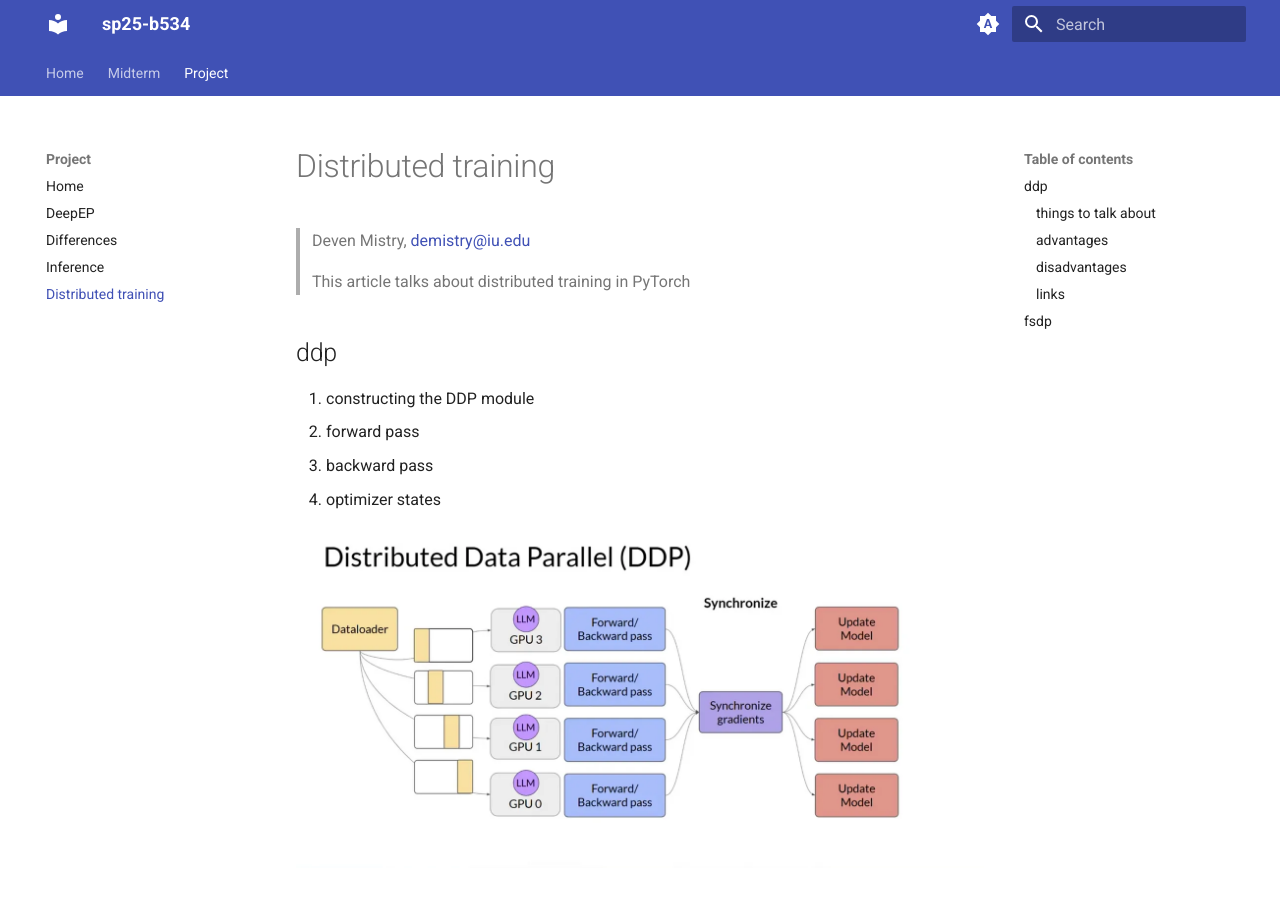
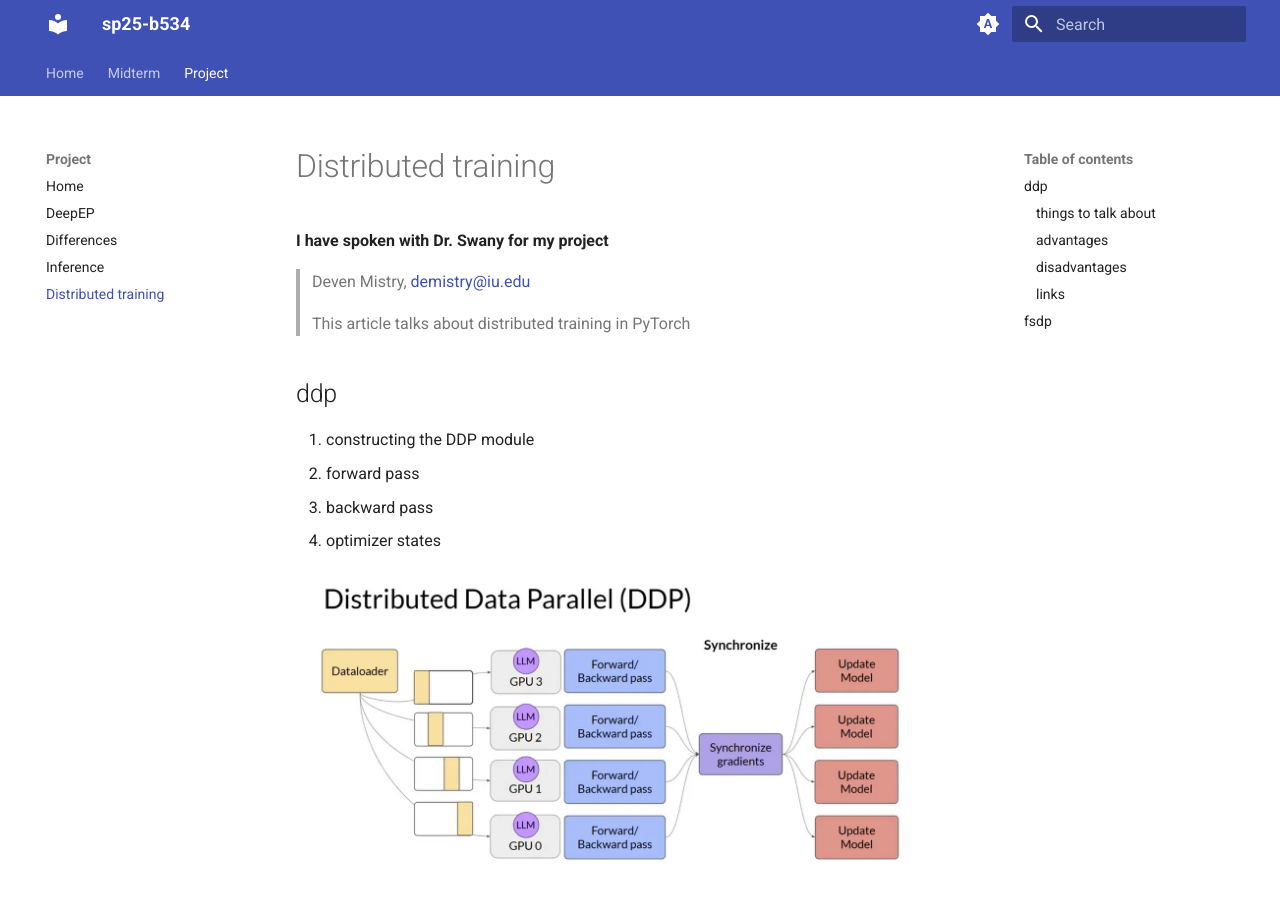
Before and after one commit to deven367/sp25-b534, an MkDocs documentation site: the page built from docs/pytorch.md, in a window 1280 px wide and 900 px high. Built offline with MkDocs 1.6.1 and Material for MkDocs 9.7.7, drawn with Linux system fonts in a browser that asks for light colours.

Commit message:
spoke to prof

```diff
--- a/docs/pytorch.md
+++ b/docs/pytorch.md
@@ -1,4 +1,6 @@
 # Distributed training
+
+**I have spoken with Dr. Swany for my project**
 
 > Deven Mistry, <demistry@iu.edu>
 >
```
